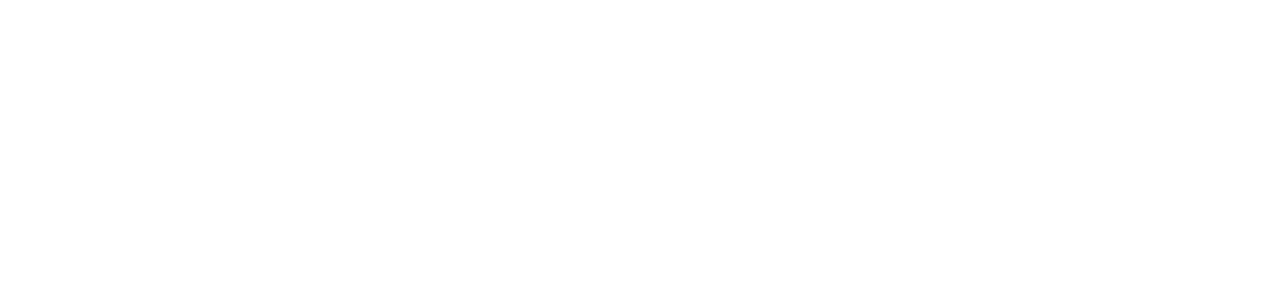
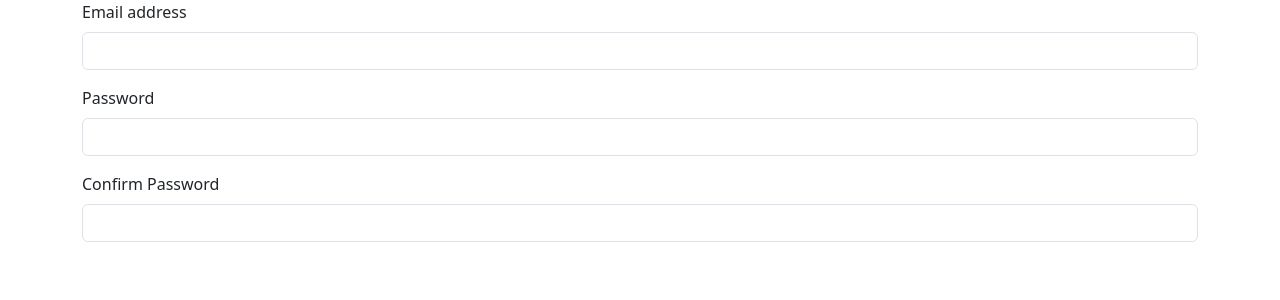
Before and after one commit to Alexandre-CES/Shopping-cart, a React (Create React App) app in the folder my-app/: page /register in a window 1280 px wide. Before the commit this address had no page. Shown: the top 300 px of the page. Built offline with nearby package versions, Linux system fonts and the light colour scheme.

Commit message:
feat: starting register form

```diff
--- /dev/null
+++ b/my-app/src/Pages/Register/register.tsx
@@ -0,0 +1,26 @@
+import { useState } from "react";
+
+export default function Register(){
+    const [email, setEmail] = useState('');
+    const [password, setPassword] = useState('');
+    const [confirmPassword, setConfirmPassword] = useState('');
+
+    return(
+        <main className="container">
+            <form>
+                <div className="mb-3">
+                    <label htmlFor="inputEmail" className="form-label">Email address</label>
+                    <input type="email" className="form-control" id="inputEmail" value={email} onChange={(e)=>setEmail(e.target.value)}/>
+                </div>
+                <div className="mb-3">
+                    <label htmlFor="inputPassword" className="form-label">Password</label>
+                    <input type="password" className="form-control" id="inputPassword" value={password} onChange={(e)=>setPassword(e.target.value)}/>
+                </div>
+                <div className="mb-3">
+                    <label htmlFor="inputConfirmPassword" className="form-label">Confirm Password</label>
+                    <input type="password" className="form-control" id="inputConfirmPassword" value={confirmPassword} onChange={(e)=>setConfirmPassword(e.target.value)}/>
+                </div>
+            </form>
+        </main>
+    )
+}
--- a/my-app/src/Routes/routes.tsx
+++ b/my-app/src/Routes/routes.tsx
@@ -1,6 +1,7 @@
 import { BrowserRouter, Routes, Route } from "react-router-dom";
 import Home from '../Pages/Home/home';
 import ProductView from "../Pages/Product/product";
+import Register from "../Pages/Register/register";
 
 export default function RoutesApp(){
     return(
@@ -8,6 +9,7 @@
             <Routes>
                 <Route path="/" element={<Home/>}/>
                 <Route path="product/:id" element={<ProductView/>}/>
+                <Route path="register" element={<Register/>}/>
             </Routes>
         </BrowserRouter>
     )
```
